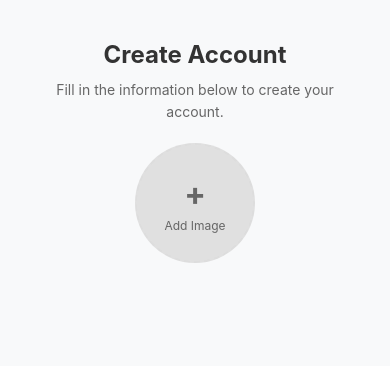
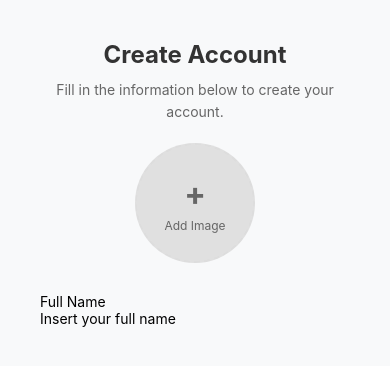
Before and after one commit to kalharaweragoda/NoteBook, a React Native app: screen / in a window 390 px wide. Shown: the top 366 px of the page. Built offline with nearby package versions, Linux system fonts and the light colour scheme.

Commit message:
create TextInput styles

```diff
--- a/App.tsx
+++ b/App.tsx
@@ -1,5 +1,5 @@
 import React, { useState } from "react";
-import { Button,  View, StyleSheet, Text, ScrollView, Pressable, Alert, Image } from "react-native";
+import { Button,  View, StyleSheet, Text, ScrollView, Pressable, Alert, Image, TextInput } from "react-native";
 import { SafeAreaView } from "react-native-safe-area-context";
 import * as ImagePicker from 'expo-image-picker';
 
@@ -42,6 +42,11 @@ export default function SignUpScreen() {
                   </View>
                 )}
               </Pressable>
+            </View>
+
+            <View>
+              <Text>Full Name</Text>
+              <TextInput placeholder="Insert your full name"/>
             </View>
         </View>
       </ScrollView>
```
